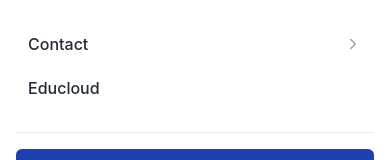
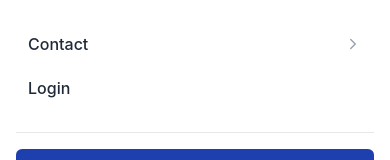
Before and after one commit to abhijitCleanCode/holy-cross, a React (Vite) app: page / in a window 390 px wide. Both pictures are taken after a click on the button 354 px from the left and 40 px from the top of the page. Shown: the part 357-517 px from the top of the page. Built offline with nearby package versions, Linux system fonts and the light colour scheme.

Commit message:
Update MobileMenu.jsx

```diff
--- a/src/components/layout/MobileMenu.jsx
+++ b/src/components/layout/MobileMenu.jsx
@@ -96,7 +96,7 @@ const MobileMenu = ({ isOpen, setIsOpen }) => {
                 to="https://holycross-beta.vercel.app/"
                 className="px-3 py-2 text-gray-800 hover:text-blue-800 font-medium relative group transition-colors duration-200"
               >
-                Educloud
+                Login
                 <span className="absolute bottom-0 left-0 w-0 h-0.5 bg-blue-800 group-hover:w-full transition-all duration-300"></span>
               </Link>
             </li>
```
